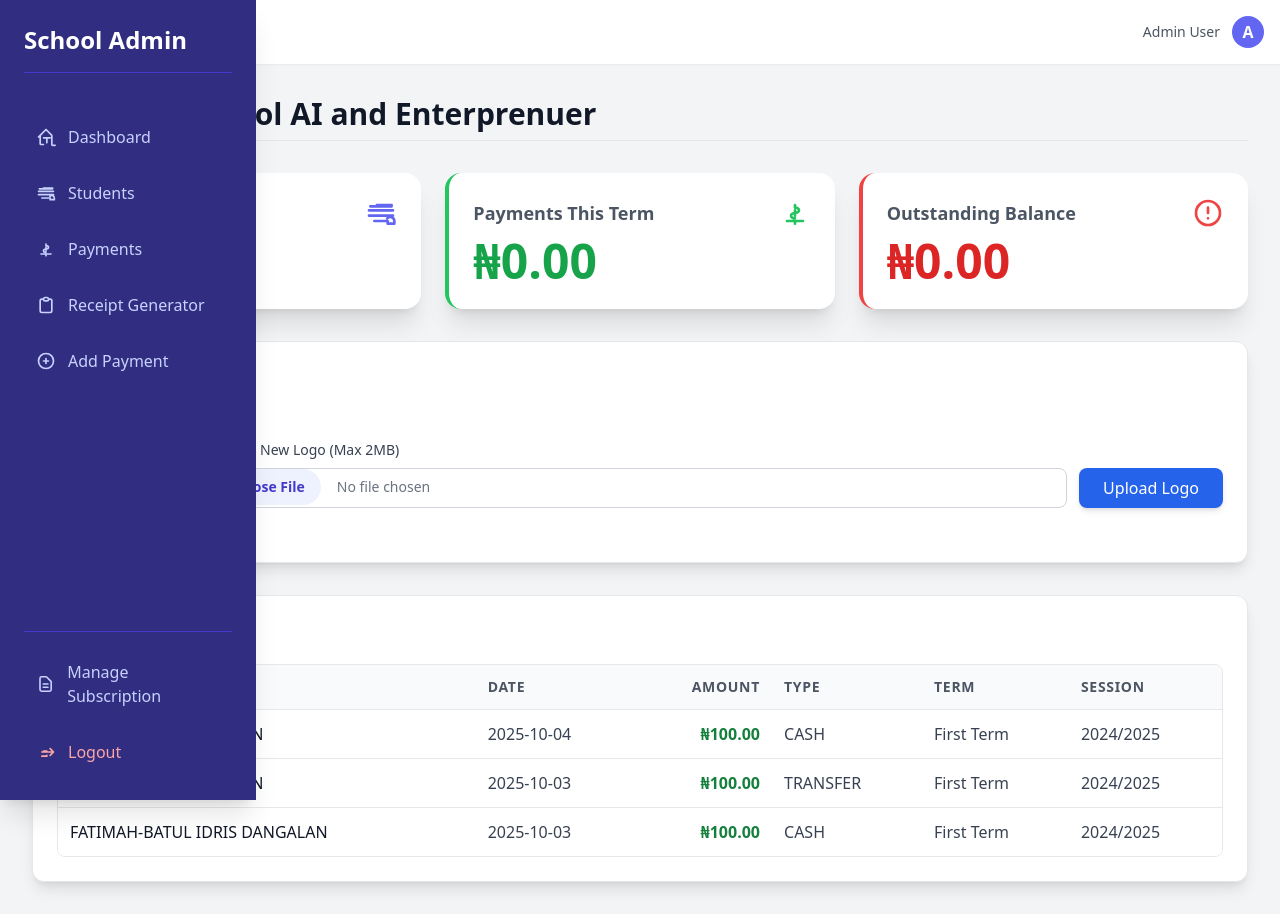
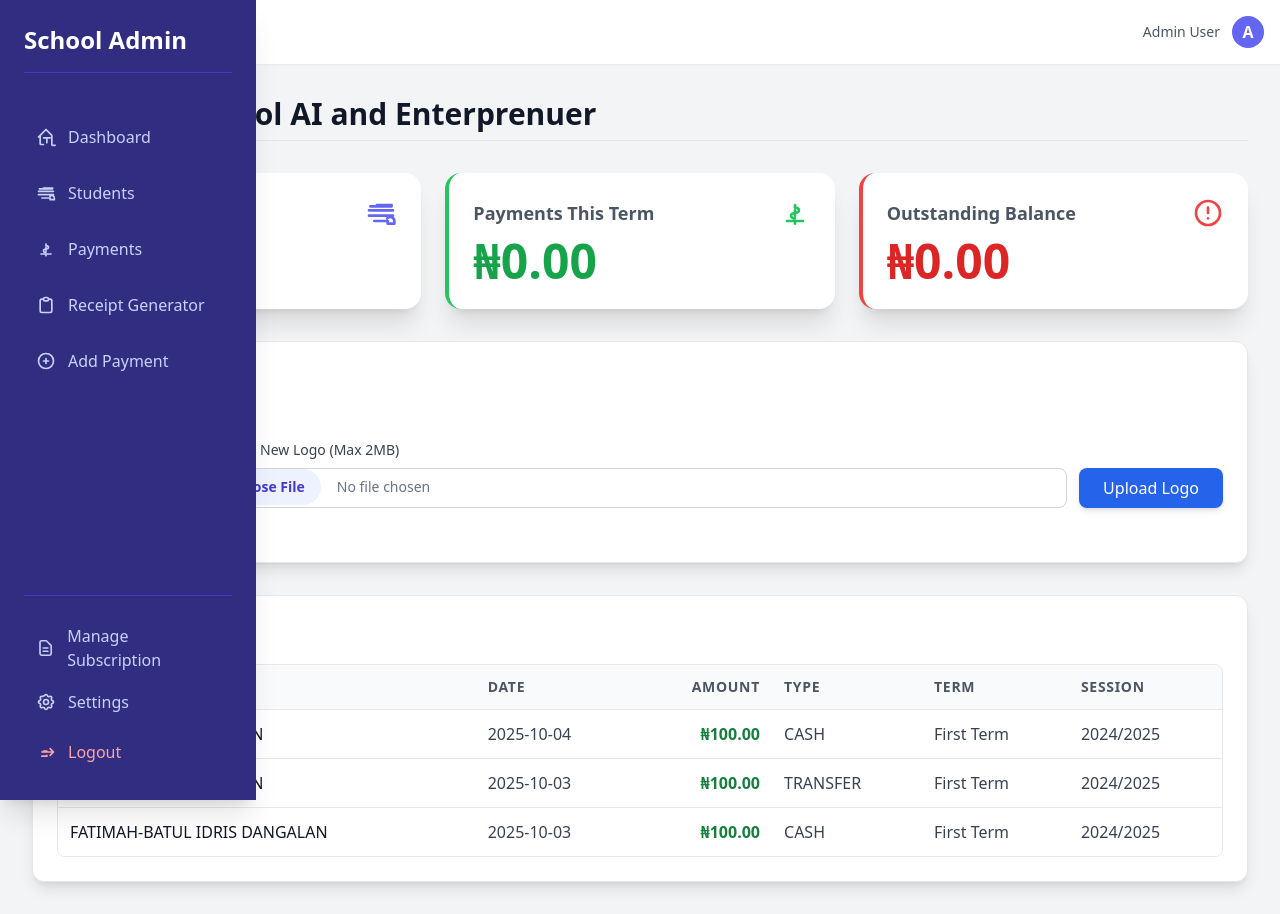
Before and after one commit to winter0019/school_pay, a Flask app: page /dashboard in a window 1280 px wide. Run offline with Flask 3, Linux system fonts and the light colour scheme; a user stored in the database is signed in; data comes from the database, SQL or seed files in the repository; data that the repository does not hold is empty; some libraries are stand-ins or nearby versions.

Commit message:
Refactor layout.html to improve structure and styling

```diff
--- a/templates/layout.html
+++ b/templates/layout.html
@@ -84,6 +84,10 @@
 
                     Manage Subscription
 
+                </a>
+                <a href="{{ url_for('settings') }}" class="flex items-center py-1.5 px-3 rounded-lg text-indigo-200 hover:bg-indigo-700 hover:text-white transition duration-200">
+                    <svg class="w-5 h-5 mr-3" fill="none" stroke="currentColor" viewBox="0 0 24 24" xmlns="http://www.w3.org/2000/svg"><path stroke-linecap="round" stroke-linejoin="round" stroke-width="2" d="M10.325 4.317c.426-1.756 2.924-1.756 3.35 0a1.724 1.724 0 002.573 1.066c1.543-.94 3.31.826 2.37 2.37a1.724 1.724 0 001.065 2.572c1.756.426 1.756 2.924 0 3.35a1.724 1.724 0 00-1.066 2.573c.94 1.543-.826 3.31-2.37 2.37a1.724 1.724 0 00-2.572 1.065c-.426 1.756-2.924 1.756-3.35 0a1.724 1.724 0 00-2.573-1.066c-1.543.94-3.31-.826-2.37-2.37a1.724 1.724 0 00-1.065-2.572c-1.756-.426-1.756-2.924 0-3.35a1.724 1.724 0 001.066-2.573c-.94-1.543.826-3.31 2.37-2.37h.001z"></path><path stroke-linecap="round" stroke-linejoin="round" stroke-width="2" d="M15 12a3 3 0 11-6 0 3 3 0 016 0z"></path></svg>
+                   Settings
                 </a>
 
                 <a href="{{ url_for('logout') }}" class="flex items-center p-3 rounded-lg text-red-300 hover:bg-indigo-700 hover:text-red-100 transition duration-200 mt-2">
```
